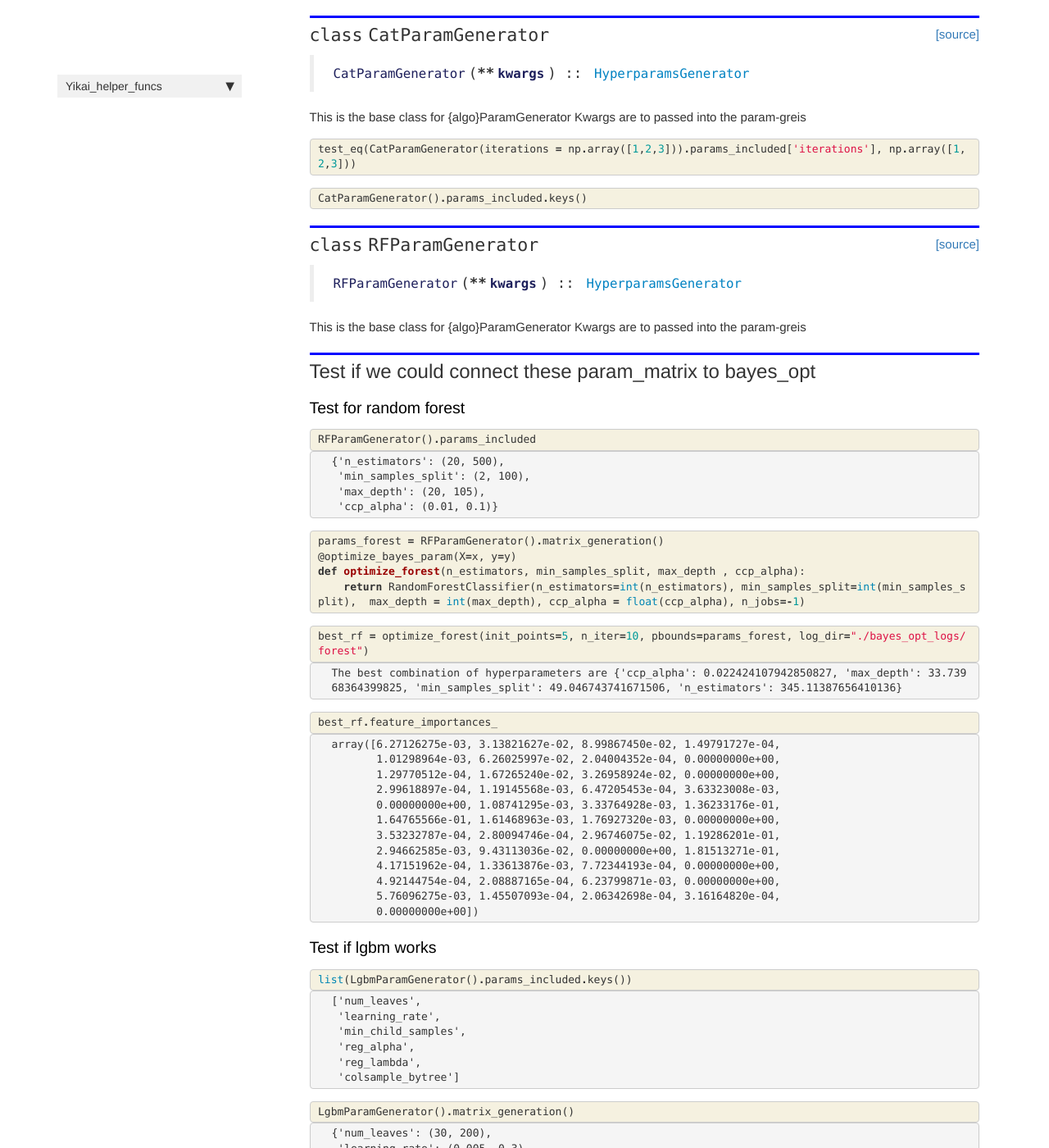
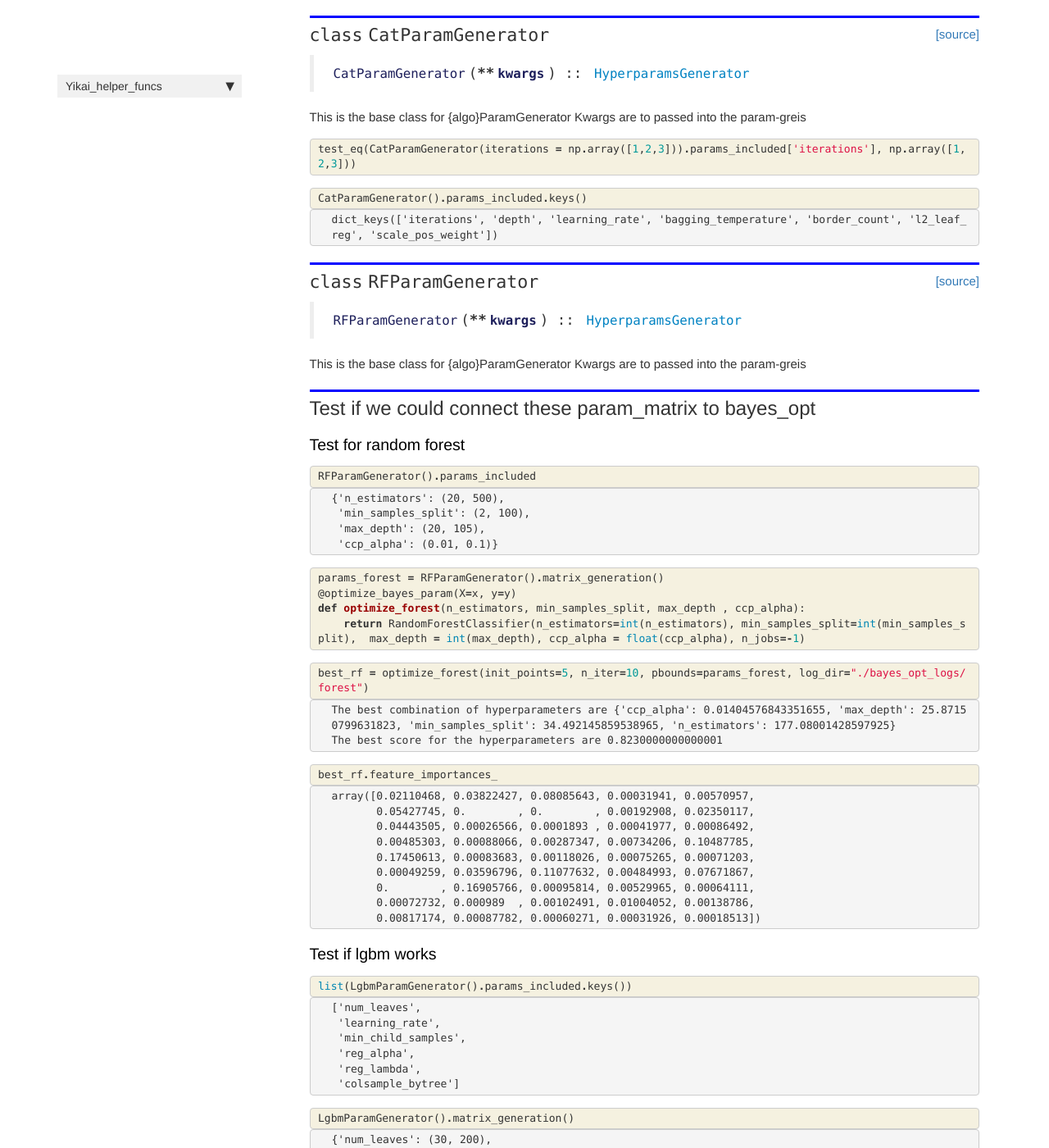
Before and after one commit to DavidykZhao/Yikai_helper_funcs, a Jekyll site: the page built from docs/param_finetune.html, in a window 1280 px wide and 1400 px high, scrolled down 1296 px. Shown: the whole window at 82% size. Built offline with Jekyll 4.4.1, drawn with Linux system fonts in a browser that asks for light colours; nearby versions of some CDN libraries; comment, search, counter and statistics services are not loaded.

Commit message:
see if psses the CI

```diff
--- a/Yikai_helper_funcs/params.py
+++ b/Yikai_helper_funcs/params.py
@@ -12,6 +12,7 @@
 from sklearn.datasets import make_classification
 from lightgbm import LGBMClassifier
 from xgboost import XGBClassifier
+from sklearn.model_selection import cross_val_score
 
 # Internal Cell
 
--- a/docs/param_finetune.html
+++ b/docs/param_finetune.html
@@ -101,7 +101,7 @@
 
 
 <div class="output_markdown rendered_html output_subarea ">
-<h2 id="XgboostParamGenerator" class="doc_header"><code>class</code> <code>XgboostParamGenerator</code><a href="https://github.com/DavidykZhao/Yikai_helper_funcs/tree/master/Yikai_helper_funcs/params.py#L43" class="source_link" style="float:right">[source]</a></h2><blockquote><p><code>XgboostParamGenerator</code>(<strong>**<code>kwargs</code></strong>) :: <a href="/Yikai_helper_funcs/param_finetune.html#HyperparamsGenerator"><code>HyperparamsGenerator</code></a></p>
+<h2 id="XgboostParamGenerator" class="doc_header"><code>class</code> <code>XgboostParamGenerator</code><a href="https://github.com/DavidykZhao/Yikai_helper_funcs/tree/master/Yikai_helper_funcs/params.py#L44" class="source_link" style="float:right">[source]</a></h2><blockquote><p><code>XgboostParamGenerator</code>(<strong>**<code>kwargs</code></strong>) :: <a href="/Yikai_helper_funcs/param_finetune.html#HyperparamsGenerator"><code>HyperparamsGenerator</code></a></p>
 </blockquote>
 <p>This is the base class for {algo}ParamGenerator
 Kwargs are to passed into the param-greis</p>
@@ -151,7 +151,7 @@
 
 
 <div class="output_markdown rendered_html output_subarea ">
-<h2 id="LgbmParamGenerator" class="doc_header"><code>class</code> <code>LgbmParamGenerator</code><a href="https://github.com/DavidykZhao/Yikai_helper_funcs/tree/master/Yikai_helper_funcs/params.py#L60" class="source_link" style="float:right">[source]</a></h2><blockquote><p><code>LgbmParamGenerator</code>(<strong>**<code>kwargs</code></strong>) :: <a href="/Yikai_helper_funcs/param_finetune.html#HyperparamsGenerator"><code>HyperparamsGenerator</code></a></p>
+<h2 id="LgbmParamGenerator" class="doc_header"><code>class</code> <code>LgbmParamGenerator</code><a href="https://github.com/DavidykZhao/Yikai_helper_funcs/tree/master/Yikai_helper_funcs/params.py#L61" class="source_link" style="float:right">[source]</a></h2><blockquote><p><code>LgbmParamGenerator</code>(<strong>**<code>kwargs</code></strong>) :: <a href="/Yikai_helper_funcs/param_finetune.html#HyperparamsGenerator"><code>HyperparamsGenerator</code></a></p>
 </blockquote>
 <p>This is the base class for {algo}ParamGenerator
 Kwargs are to passed into the param-greis</p>
@@ -225,7 +225,7 @@
 
 
 <div class="output_markdown rendered_html output_subarea ">
-<h2 id="CatParamGenerator" class="doc_header"><code>class</code> <code>CatParamGenerator</code><a href="https://github.com/DavidykZhao/Yikai_helper_funcs/tree/master/Yikai_helper_funcs/params.py#L85" class="source_link" style="float:right">[source]</a></h2><blockquote><p><code>CatParamGenerator</code>(<strong>**<code>kwargs</code></strong>) :: <a href="/Yikai_helper_funcs/param_finetune.html#HyperparamsGenerator"><code>HyperparamsGenerator</code></a></p>
+<h2 id="CatParamGenerator" class="doc_header"><code>class</code> <code>CatParamGenerator</code><a href="https://github.com/DavidykZhao/Yikai_helper_funcs/tree/master/Yikai_helper_funcs/params.py#L86" class="source_link" style="float:right">[source]</a></h2><blockquote><p><code>CatParamGenerator</code>(<strong>**<code>kwargs</code></strong>) :: <a href="/Yikai_helper_funcs/param_finetune.html#HyperparamsGenerator"><code>HyperparamsGenerator</code></a></p>
 </blockquote>
 <p>This is the base class for {algo}ParamGenerator
 Kwargs are to passed into the param-greis</p>
@@ -278,21 +278,37 @@
 </div>
 </div>
 
-</div>
-    {% endraw %}
-
-    {% raw %}
-
-<div class="cell border-box-sizing code_cell rendered">
-
 <div class="output_wrapper">
 <div class="output">
 
 <div class="output_area">
 
 
+
+<div class="output_text output_subarea output_execute_result">
+<pre>dict_keys([&#39;iterations&#39;, &#39;depth&#39;, &#39;learning_rate&#39;, &#39;bagging_temperature&#39;, &#39;border_count&#39;, &#39;l2_leaf_reg&#39;, &#39;scale_pos_weight&#39;])</pre>
+</div>
+
+</div>
+
+</div>
+</div>
+
+</div>
+    {% endraw %}
+
+    {% raw %}
+
+<div class="cell border-box-sizing code_cell rendered">
+
+<div class="output_wrapper">
+<div class="output">
+
+<div class="output_area">
+
+
 <div class="output_markdown rendered_html output_subarea ">
-<h2 id="RFParamGenerator" class="doc_header"><code>class</code> <code>RFParamGenerator</code><a href="https://github.com/DavidykZhao/Yikai_helper_funcs/tree/master/Yikai_helper_funcs/params.py#L102" class="source_link" style="float:right">[source]</a></h2><blockquote><p><code>RFParamGenerator</code>(<strong>**<code>kwargs</code></strong>) :: <a href="/Yikai_helper_funcs/param_finetune.html#HyperparamsGenerator"><code>HyperparamsGenerator</code></a></p>
+<h2 id="RFParamGenerator" class="doc_header"><code>class</code> <code>RFParamGenerator</code><a href="https://github.com/DavidykZhao/Yikai_helper_funcs/tree/master/Yikai_helper_funcs/params.py#L103" class="source_link" style="float:right">[source]</a></h2><blockquote><p><code>RFParamGenerator</code>(<strong>**<code>kwargs</code></strong>) :: <a href="/Yikai_helper_funcs/param_finetune.html#HyperparamsGenerator"><code>HyperparamsGenerator</code></a></p>
 </blockquote>
 <p>This is the base class for {algo}ParamGenerator
 Kwargs are to passed into the param-greis</p>
@@ -402,7 +418,8 @@
 <div class="output_area">
 
 <div class="output_subarea output_stream output_stdout output_text">
-<pre>The best combination of hyperparameters are {&#39;ccp_alpha&#39;: 0.022424107942850827, &#39;max_depth&#39;: 33.73968364399825, &#39;min_samples_split&#39;: 49.046743741671506, &#39;n_estimators&#39;: 345.11387656410136}
+<pre>The best combination of hyperparameters are {&#39;ccp_alpha&#39;: 0.01404576843351655, &#39;max_depth&#39;: 25.87150799631823, &#39;min_samples_split&#39;: 34.492145859538965, &#39;n_estimators&#39;: 177.08001428597925}
+The best score for the hyperparameters are 0.8230000000000001
 </pre>
 </div>
 </div>
@@ -435,18 +452,15 @@
 
 
 <div class="output_text output_subarea output_execute_result">
-<pre>array([6.27126275e-03, 3.13821627e-02, 8.99867450e-02, 1.49791727e-04,
-       1.01298964e-03, 6.26025997e-02, 2.04004352e-04, 0.00000000e+00,
-       1.29770512e-04, 1.67265240e-02, 3.26958924e-02, 0.00000000e+00,
-       2.99618897e-04, 1.19145568e-03, 6.47205453e-04, 3.63323008e-03,
-       0.00000000e+00, 1.08741295e-03, 3.33764928e-03, 1.36233176e-01,
-       1.64765566e-01, 1.61468963e-03, 1.76927320e-03, 0.00000000e+00,
-       3.53232787e-04, 2.80094746e-04, 2.96746075e-02, 1.19286201e-01,
-       2.94662585e-03, 9.43113036e-02, 0.00000000e+00, 1.81513271e-01,
-       4.17151962e-04, 1.33613876e-03, 7.72344193e-04, 0.00000000e+00,
-       4.92144754e-04, 2.08887165e-04, 6.23799871e-03, 0.00000000e+00,
-       5.76096275e-03, 1.45507093e-04, 2.06342698e-04, 3.16164820e-04,
-       0.00000000e+00])</pre>
+<pre>array([0.02110468, 0.03822427, 0.08085643, 0.00031941, 0.00570957,
+       0.05427745, 0.        , 0.        , 0.00192908, 0.02350117,
+       0.04443505, 0.00026566, 0.0001893 , 0.00041977, 0.00086492,
+       0.00485303, 0.00088066, 0.00287347, 0.00734206, 0.10487785,
+       0.17450613, 0.00083683, 0.00118026, 0.00075265, 0.00071203,
+       0.00049259, 0.03596796, 0.11077632, 0.00484993, 0.07671867,
+       0.        , 0.16905766, 0.00095814, 0.00529965, 0.00064111,
+       0.00072732, 0.000989  , 0.00102491, 0.01004052, 0.00138786,
+       0.00817174, 0.00087782, 0.00060271, 0.00031926, 0.00018513])</pre>
 </div>
 
 </div>
```
Also changed, not shown: docs/tab_ae.html (+32 -47 lines), 3 other files.
